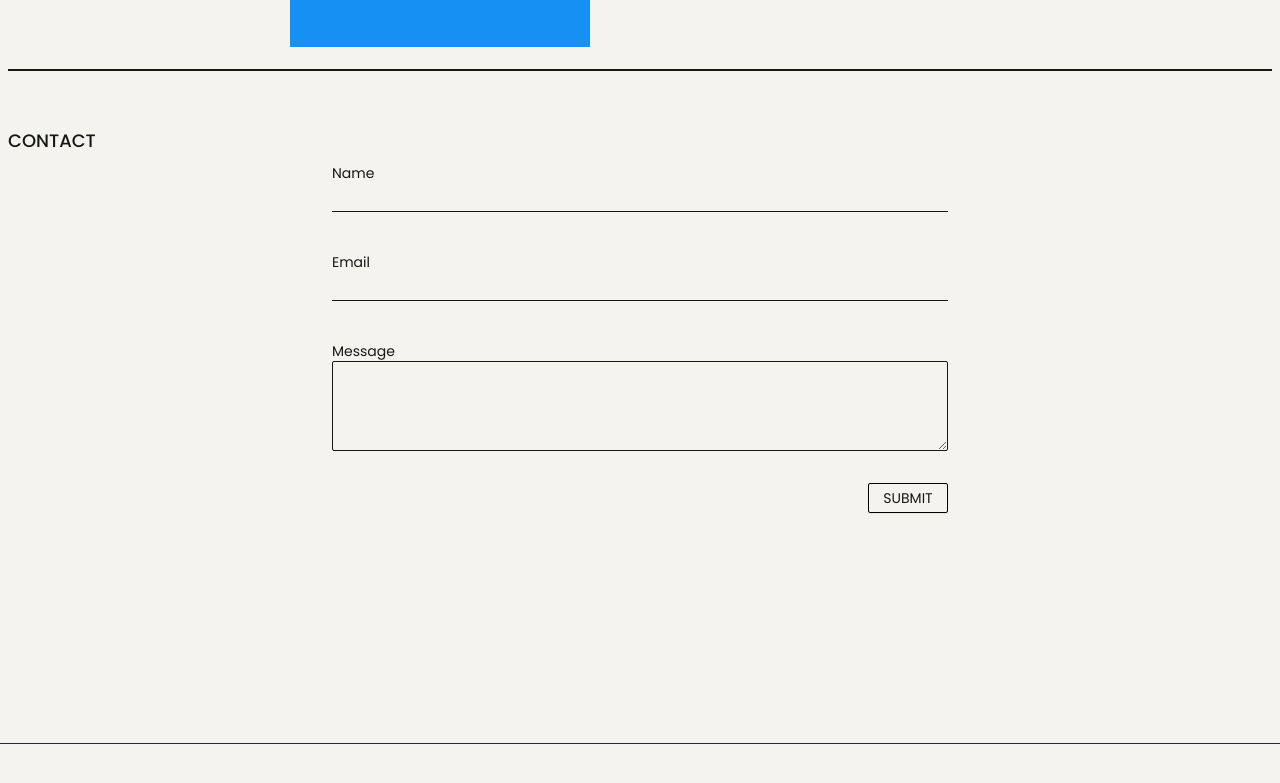
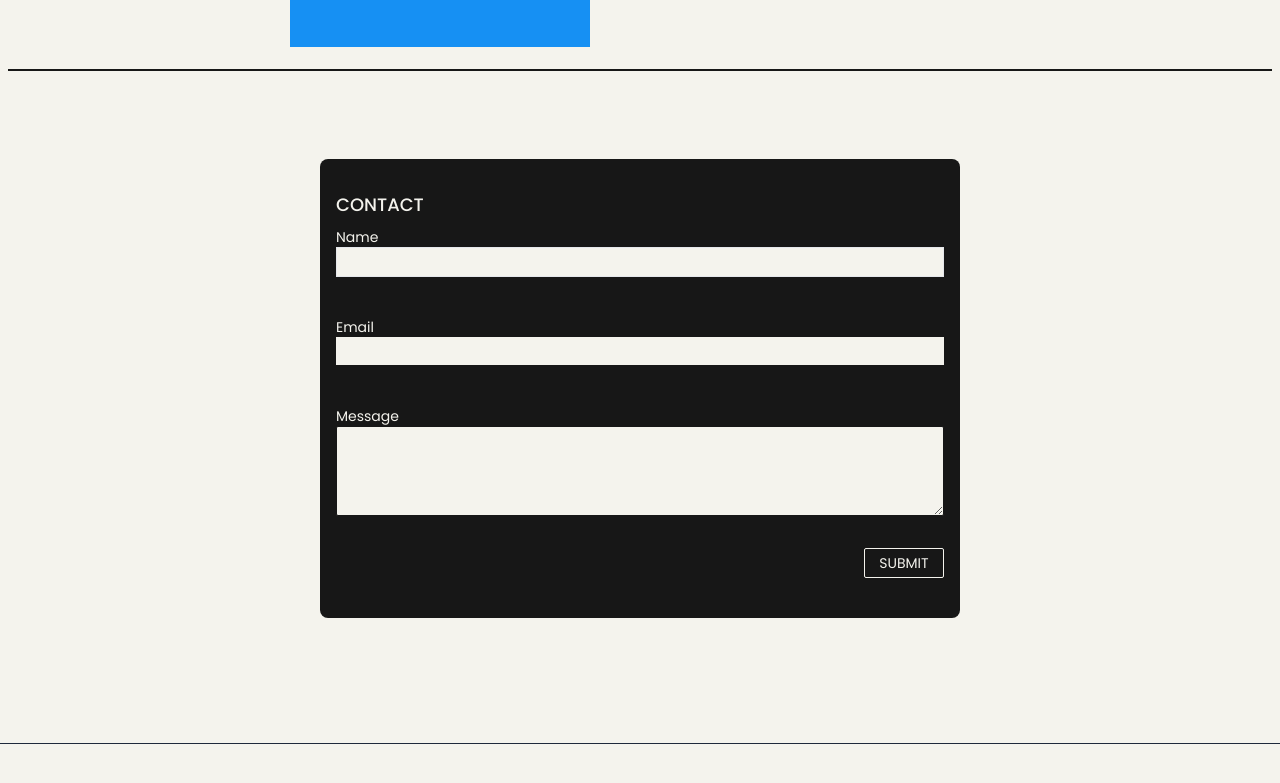
Before and after one commit to danmolloy/portfolio-site, a Next.js app: page / in a window 1280 px wide. Shown: the part 2579-3362 px from the top of the page. Built offline with nearby package versions, Linux system fonts and the light colour scheme.

Commit message:
restyled contact form

```diff
--- a/app/contact/index.tsx
+++ b/app/contact/index.tsx
@@ -9,17 +9,17 @@ import axios from "axios";
 export default function Section() {
   const [sendStatus, setSendStatus] = useState<"success"|"sending"|"err"|null>(null)
 
-  const sendFail = (<div><h2 className="text-2xl">Message failed to send.</h2> <p>Please try again or <a href='mailto:danielmolloy_6@icloud.com' className='text-blue-500'>send an email</a>.</p></div>)
+  const sendFail = (<div><h2 className="">Message failed to send.</h2> <p>Please try again or <a href='mailto:danielmolloy_6@icloud.com' className='text-blue-500'>send an email</a>.</p></div>)
 
-  const sendSuccess = (<div><h2 className="text-2xl">Message recieved!</h2><p>I will get back to you as soon as possible.</p></div>)
+  const sendSuccess = (<div><h2 className="">Message recieved!</h2><p>I will get back to you as soon as possible.</p></div>)
 
-  const sendingMsg = (<div><h2 className="text-2xl">Message sending...</h2></div>)
+  const sendingMsg = (<div><h2 className="">Message sending...</h2></div>)
 
   return (
-    <section className="flex flex-col w-screen justify-between p-2 py-8 text-sm">
+    <section className="flex flex-col mt-16 justify-between p-2 py-8 text-sm bg-dark text-light rounded-lg w-full mx-8 md:w-3/4">
             <div className="w-full  border-black">
 
-      <h1 className='self-center font-medium text-lg'>CONTACT</h1>
+      <h1 className='self-center ml-2 font-medium text-lg'>CONTACT</h1>
       </div>
     <Formik
     initialValues={{
@@ -58,13 +58,13 @@ export default function Section() {
         })
       }}>
       {(props) => (
-      <Form data-testid="contact-form" className="z-10  flex flex-col w-[95vw] self-center lg:w-1/2 ">
+      <Form data-testid="contact-form" className="z-10  flex flex-col  self-center w-full ">
 
           <div className="flex flex-col m-2">
           <label htmlFor='name-input' className="form-label dark:text-zinc-400 text-sm">Name</label>
           <Field
             id="name-input"
-            className=" text-dark border-b border-dark bg-light  w-full p-1 dark:bg-zinc-300"
+            className=" text-dark border   bg-light  w-full p-1 dark:bg-zinc-300"
             type="text"
             name="name"/>
             <div className="h-6">
@@ -105,7 +105,7 @@ export default function Section() {
           </ErrorMessage>
           </div>
           </div>
-        <button disabled={props.isSubmitting || (sendStatus === "sending")} id="submit-button" type='submit' className=" disabled:opacity-30 hover:bg-gray-50 shadow-sm   border border-black m-2 p-1 w-20 rounded-sm self-end  text-sm">SUBMIT</button>
+        <button disabled={props.isSubmitting || (sendStatus === "sending")} id="submit-button" type='submit' className=" disabled:opacity-30 hover:underline shadow-sm   border border-light m-2 p-1 w-20 rounded-sm self-end  text-sm">SUBMIT</button>
         <div>
         {sendStatus === "sending"
         ? sendingMsg
```
